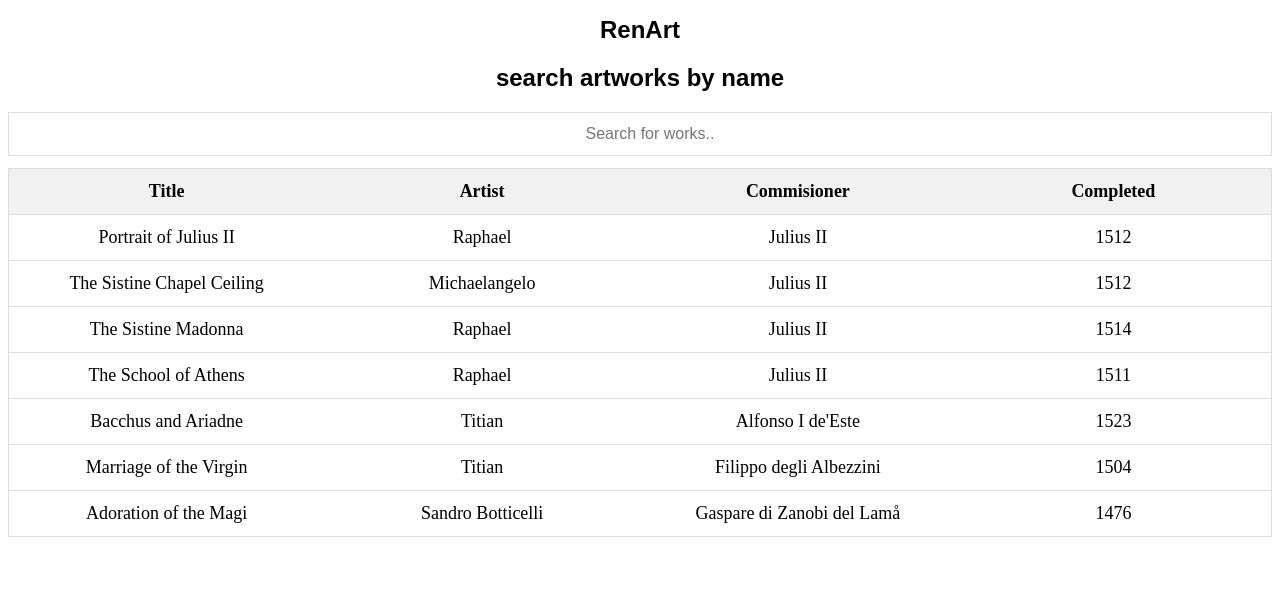
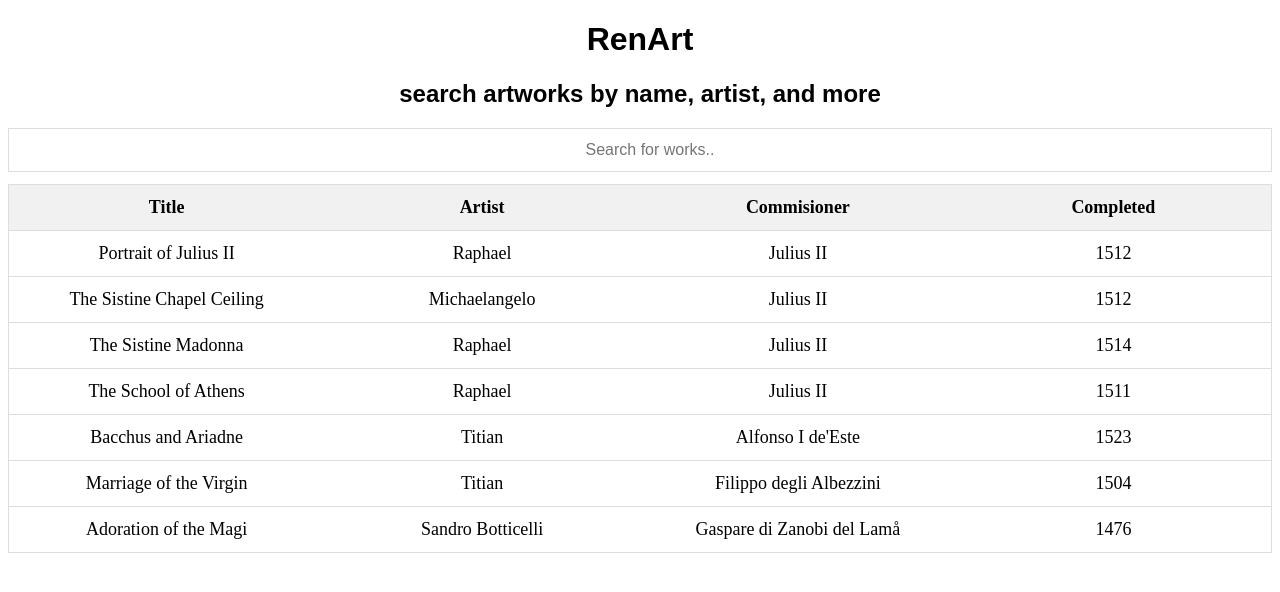
Before and after one commit to micahlt/renart, a plain HTML site: page index.html in a window 1280 px wide. Drawn offline with Linux system fonts and the light colour scheme.

Commit message:
Update index.html

```diff
--- a/index.html
+++ b/index.html
@@ -49,16 +49,12 @@ h2, h1 {
   text-align: center;
 }
 
-h1 {
-  font-size: 150%;
-}
-
 </style>
 </head>
 <body>
 
 <h1>RenArt</h1>
-<h2>search artworks by name</h2>
+<h2>search artworks by name, artist, and more</h2>
 
 <input type="text" id="artInput" onkeyup="artFunction()" placeholder="Search for works.." title="Type in a name">
 
```
